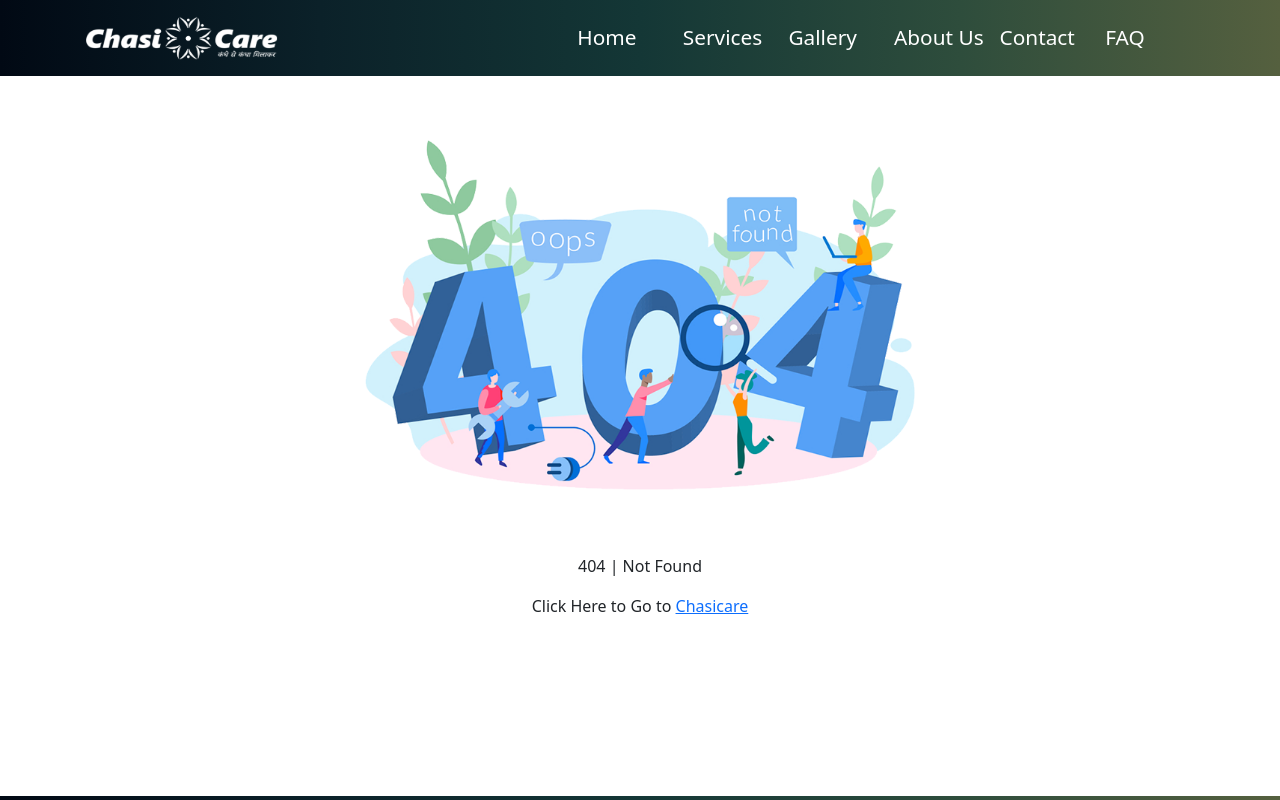
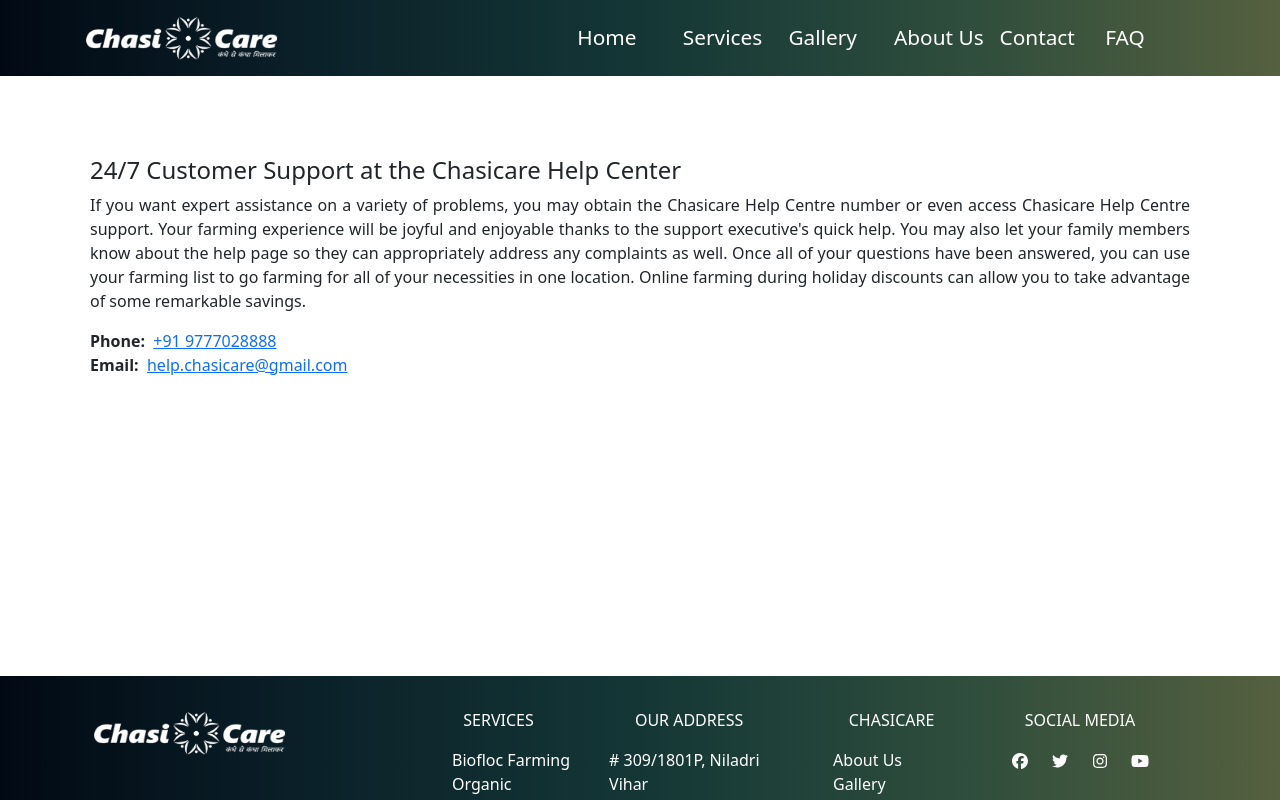
Before and after one commit to weldxit/cc, a Next.js app: page /cahsicare-customer-support in a window 1280 px wide. Before the commit this address had no page. Shown: the top 800 px of the page. Built offline with nearby package versions, Linux system fonts and the light colour scheme.

Commit message:
customer-support

```diff
--- a/components/Footer.jsx
+++ b/components/Footer.jsx
@@ -38,6 +38,7 @@
               <li><Link href={'/chasicare-biofloc-gallery'} className={style.li}><span>Gallery</span></Link></li>
               <li><Link href={'/chasicare-site-map'} className={style.li}><span>Sitemap</span></Link></li>
               <li><Link href={'/biofloc-fish-farming-in-odisha-chasicare-blog'} className={style.li}><span>Blog</span></Link></li>
+              <li><Link href={'/cahsicare-customer-support'} className={style.li}><span>Customer Support</span></Link></li>
             </ul>
           </div>
         </div>
--- /dev/null
+++ b/pages/cahsicare-customer-support.jsx
@@ -0,0 +1,22 @@
+import React from 'react'
+import Link from "next/link";
+import style from "../styles/Help.module.css"
+
+const Help = () => {
+    return (
+        <div className={style.HelpDiv}>
+            <h4>24/7 Customer Support at the Chasicare Help Center</h4>
+            <p>
+                If you want expert assistance on a variety of problems, you may obtain the Chasicare Help Centre number or even access Chasicare Help Centre support. Your farming experience will be joyful and enjoyable thanks to the support executive's quick help. You may also let your family members know about the help page so they can appropriately address any complaints as well. Once all of your questions have been answered, you can use your farming list to go farming for all of your necessities in one location. Online farming during holiday discounts can allow you to take advantage of some remarkable savings.
+            </p>
+            <div>
+              <span><b>Phone:&nbsp;&nbsp;</b></span>
+              <Link href={'tel: +91 9777028888'}>+91 9777028888</Link><br />
+              <span><b>Email:&nbsp;&nbsp;</b></span>
+              <Link href={'mailto:help.chasicare@gmail.com'}>help.chasicare@gmail.com</Link>
+              </div>
+        </div>
+    )
+}
+
+export default Help
--- /dev/null
+++ b/styles/Help.module.css
@@ -0,0 +1,37 @@
+.HelpDiv {
+    max-width: 1100px;
+    min-height: 75vh;
+    padding: 5rem 0;
+    margin: auto;
+    text-align: justify;
+}
+
+@media (min-width: 300px) and (max-width: 430px) {
+    .HelpDiv {
+        padding: 20px;
+    }
+}
+
+@media (min-width: 250px) and (max-width: 290px) {
+    .HelpDiv {
+        padding: 20px;
+    }
+}
+
+@media (min-width: 970px) and (max-width: 1080px) {
+    .HelpDiv {
+        width: 900px;
+    }
+}
+
+@media (min-width: 750px) and (max-width: 920px) {
+    .HelpDiv {
+        width: 600px;
+    }
+}
+
+@media (min-width: 520px) and (max-width: 690px) {
+    .HelpDiv {
+        padding: 20px;
+    }
+}
--- a/styles/contact.module.css
+++ b/styles/contact.module.css
@@ -21,7 +21,7 @@
 }
 
 .texts_p {
-    font-size: 2.1rem;
+    font-size: 1.35rem;
     text-align: justify;
     color: #fff;
     background-color: rgba(0,0,0,.37);
```
Also changed, not shown: pages/chasicare-site-map.jsx (+5 -5 lines).
